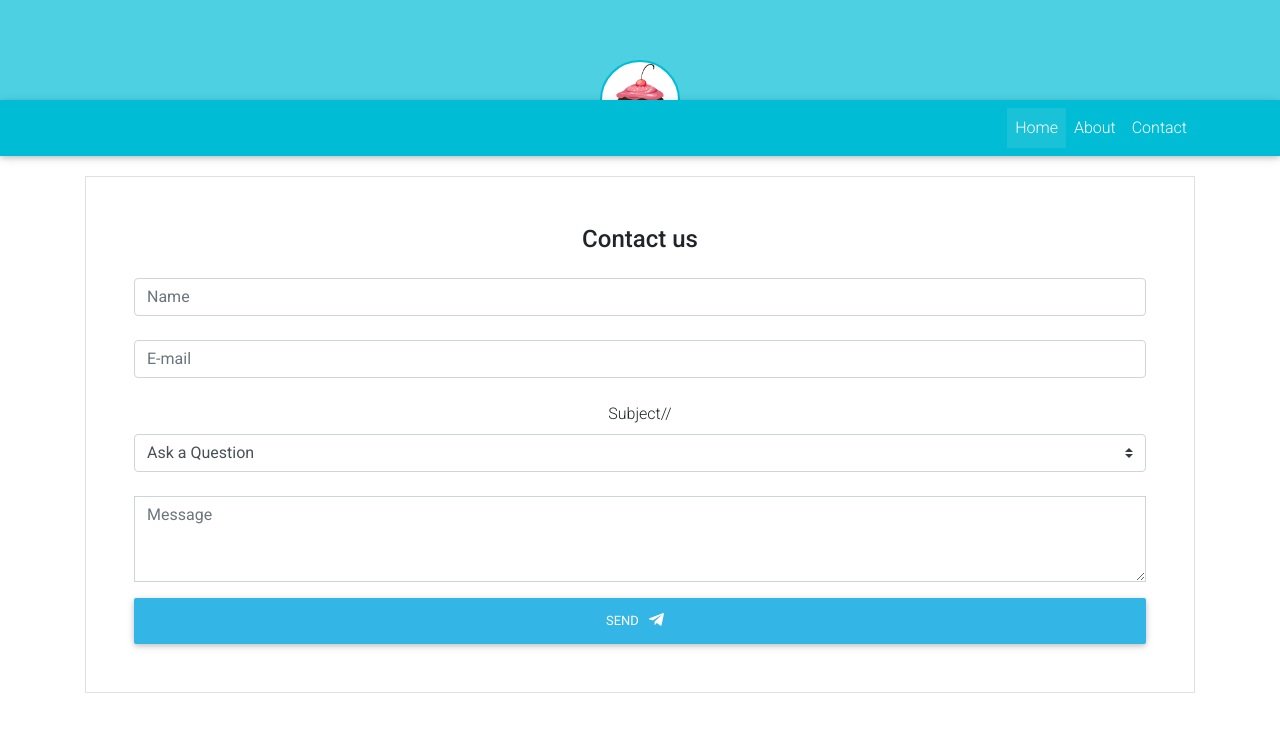
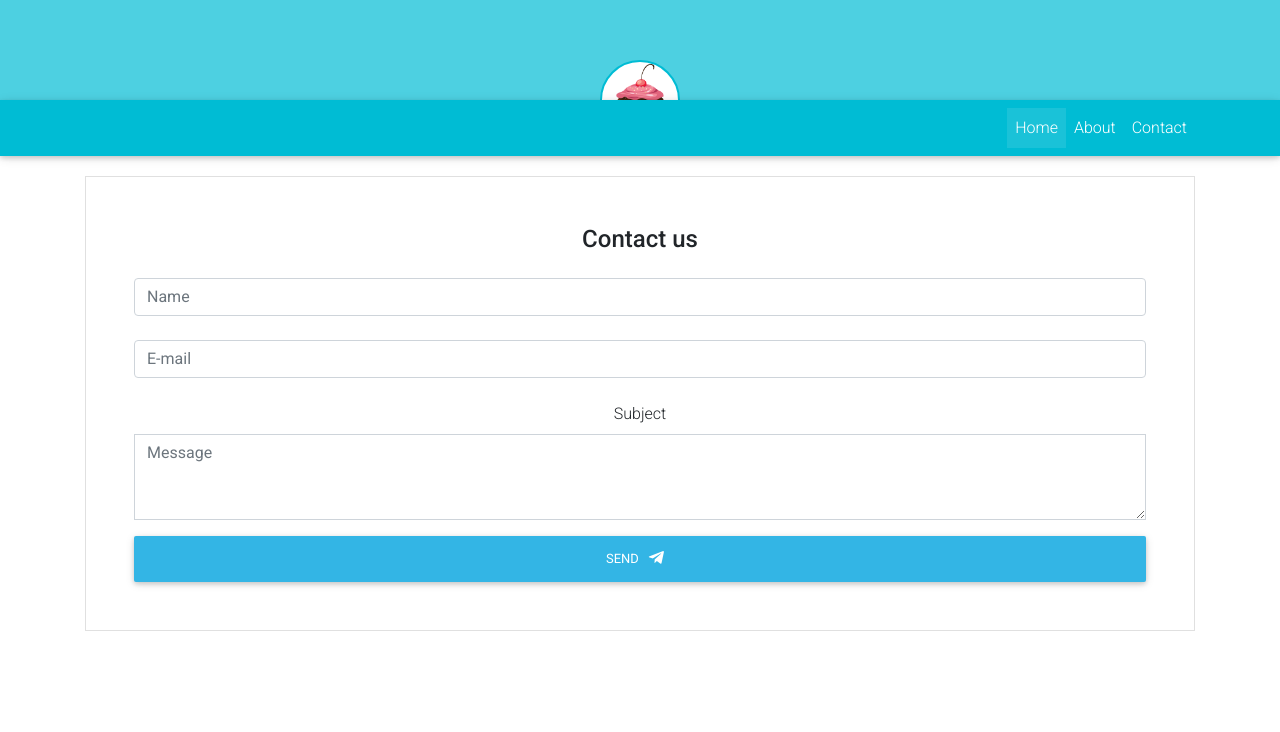
Before and after one commit to brayanmcz/LeslysWebsite, a React (Create React App) app: page /contact in a window 1280 px wide. Shown: the top 732 px of the page. Built offline with nearby package versions, Linux system fonts and the light colour scheme.

Commit message:
testing no redirect

```diff
--- a/src/Pages/contact/Form.js
+++ b/src/Pages/contact/Form.js
@@ -24,11 +24,7 @@ class ContactForm extends Component {
               <input type="email" id="defaultContactFormEmail" className="form-control mb-4" placeholder="E-mail" name="email"/>
 
               <label>Subject</label>
-              // <select className="browser-default custom-select mb-4" name="subject">
-              //     <option value="" disabled>Choose option</option>
-              //     <option value="1" selected>Ask a Question</option>
-              //     <option value="2">Order Inqury</option>
-              // </select>
+
 
               <div className="form-group">
                   <textarea className="form-control rounded-0" id="exampleFormControlTextarea2" rows="3" placeholder="Message" name="message"></textarea>
```
